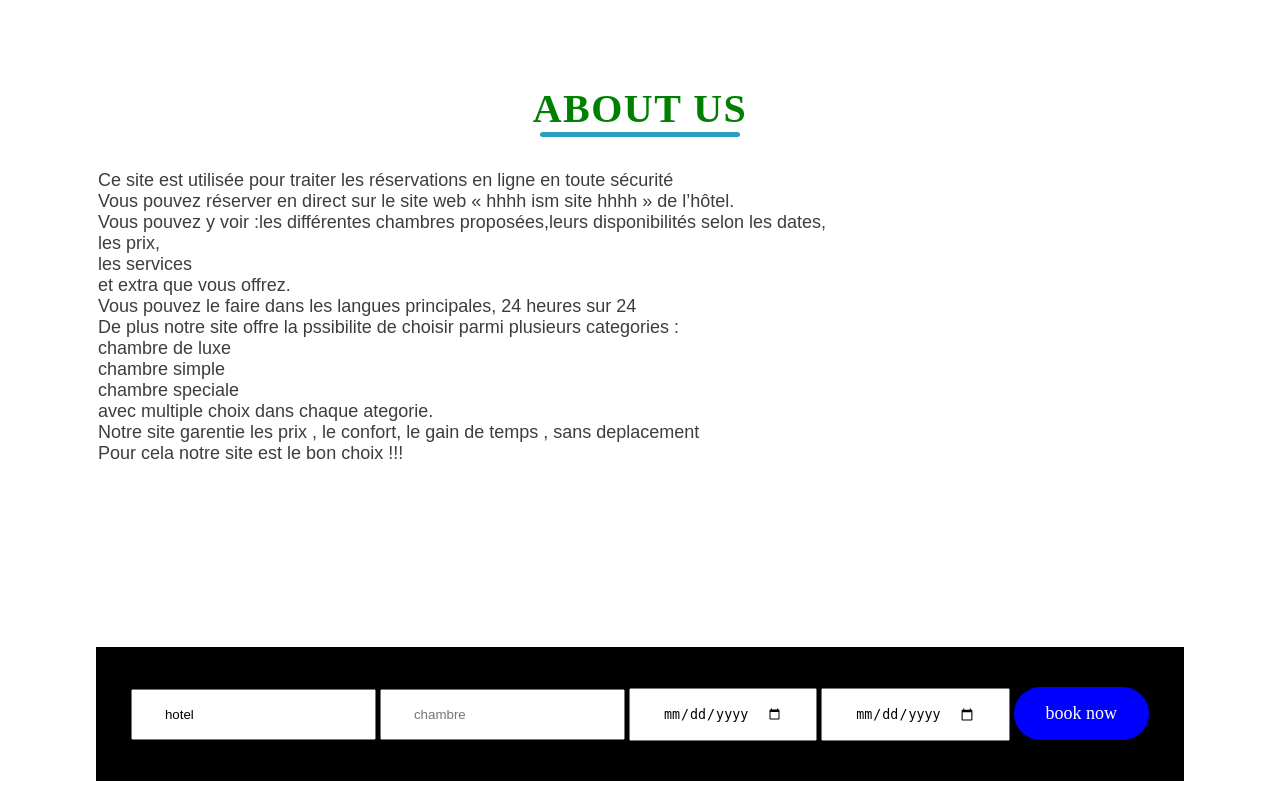
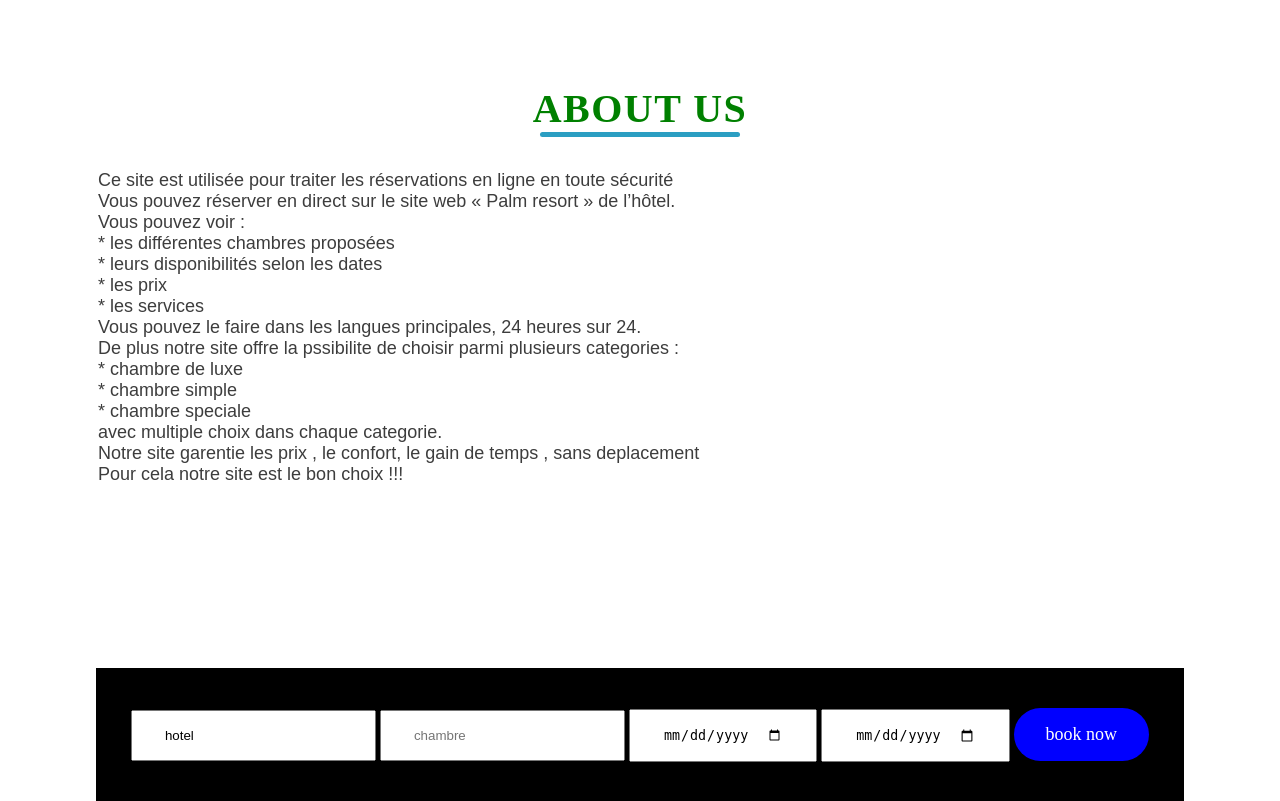
Before and after one commit to mazenhaouari40/R-servation-H-teli-re, a PHP site: page / in a window 1280 px wide. Shown: the part 869-1670 px from the top of the page. Run offline with PHP 8.4, Linux system fonts and the light colour scheme; data comes from the database, SQL or seed files in the repository.

Commit message:
correct description index.php

```diff
--- a/connect.php
+++ b/connect.php
@@ -1 +1 @@
-<?php $conn = mysqli_connect("localhost","root","","hotel"); ?>
+<?php $conn = mysqli_connect("127.0.0.1:3307","root","","hotel"); ?>
--- a/index.php
+++ b/index.php
@@ -35,18 +35,19 @@ include "header.php";
 
 <p> Ce site est utilisée pour traiter les réservations en ligne en toute sécurité<br>
 
-Vous pouvez  réserver en direct sur le site web « hhhh ism site hhhh » de l’hôtel.<br>
+Vous pouvez  réserver en direct sur le site web « Palm resort » de l’hôtel.<br>
 
-Vous pouvez y voir :les différentes chambres proposées,leurs disponibilités selon les dates,<br>
-			les prix,<br>
-			les services <br>
-			et extra que vous offrez.<br>
-Vous pouvez le faire dans les langues principales, 24 heures sur 24<br>
+Vous pouvez voir :<br>
+* les différentes chambres proposées <br>
+* leurs disponibilités selon les dates<br>
+* les prix <br>
+* les services <br>
+Vous pouvez le faire dans les langues principales, 24 heures sur 24.<br>
 De plus notre site offre la pssibilite de choisir parmi plusieurs categories :<br>
-        	chambre de luxe<br>
-			chambre simple<br>
-			chambre speciale	<br>
-			avec multiple choix dans chaque ategorie.<br>
+* chambre de luxe<br>
+* chambre simple<br>
+* chambre speciale<br>
+avec multiple choix dans chaque categorie.<br>
 
 Notre site garentie les prix , le confort, le gain de temps , sans deplacement<br>
 Pour cela notre site est le bon choix !!!<br>
```
